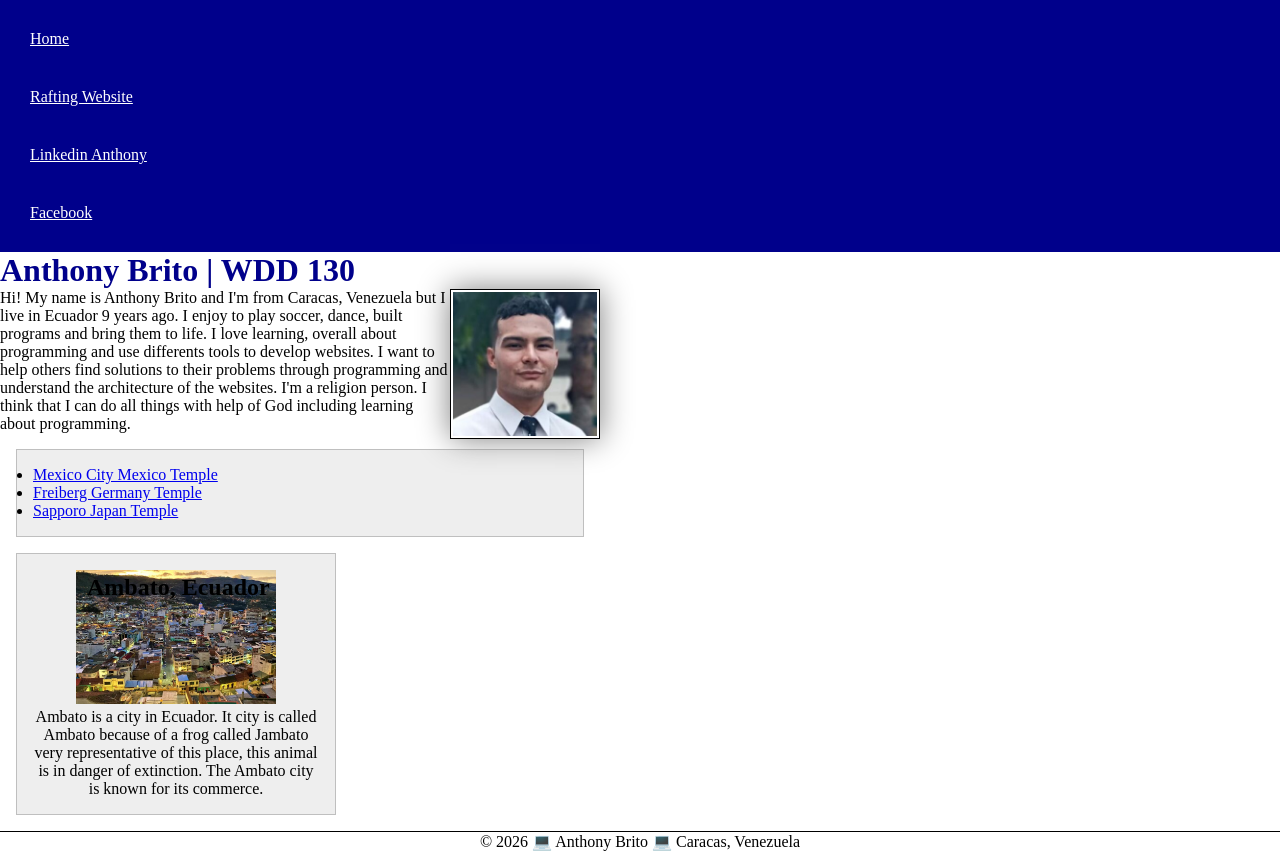
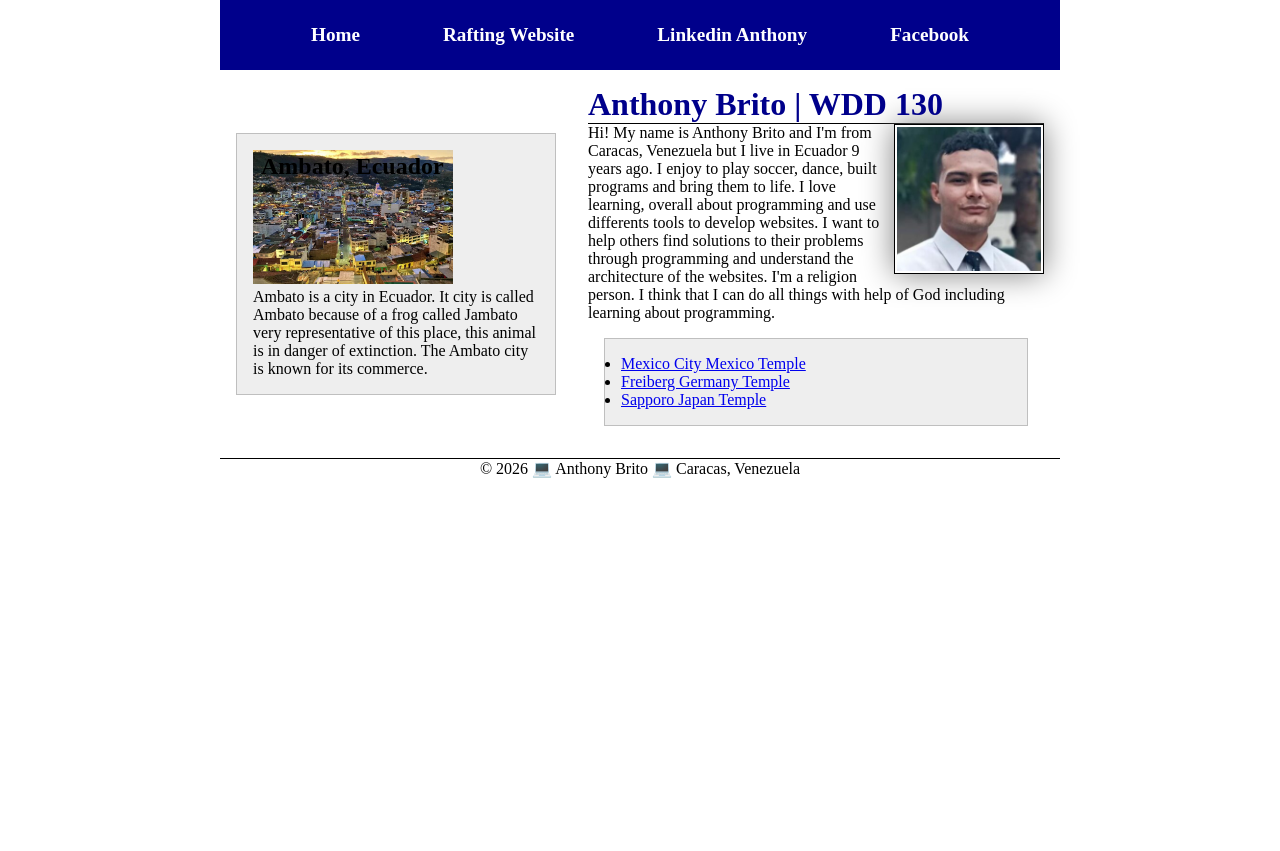
Before and after one commit to AnthonyBrito-dev/wdd130, a plain HTML site: page index.html in a window 1280 px wide. After the commit the page ends 800 px from the top, so only its background shows below. Drawn offline with Linux system fonts and the light colour scheme.

Commit message:
Week 4 activity and updating index.html with grid

```diff
--- a/index.html
+++ b/index.html
@@ -20,6 +20,7 @@
         </nav>
     </header>
 
+    <div class="grid">
         <main>
             <h1>Anthony Brito | WDD 130</h1>
             <img src="images/profile.jpg" alt="My name is Anthony Brito" width="200">
@@ -41,6 +42,7 @@
             <img src="images/ambato-city.jpg" alt="Ambato city">
             <p>Ambato is a city in Ecuador. It city is called Ambato because of a frog called Jambato very representative of this place, this animal is in danger of extinction. The Ambato city is known for its commerce.</p>
         </aside>
+    </div>
 
     <footer>
         <p>© 2026 &#128187; Anthony Brito &#128187; Caracas, Venezuela</p>
--- a/styles/styles.css
+++ b/styles/styles.css
@@ -11,16 +11,23 @@
 
 nav {
     background-color: var(--heading-color);
-    padding: 10px;
+    padding: 1rem;
+    display: flex;
+    justify-content: space-evenly;
+    align-items: center;
 }
 
 nav a {
+    display: block;
     color: white;
-    display: block;
-    padding: 20px;
+    padding: 0.5rem;
+    text-decoration: none;
+    font-size: 1.2rem;
+    font-weight: 700;
 }
 
 h1 {
+    border-bottom: 1px solid black;
     color: var(--heading-color);
 }
 
@@ -34,13 +41,15 @@ main img {
 }
 
 main {
-    max-width: 600px;
+    grid-column: 2/3;
+    margin: 1rem;
 }
 
 aside {
+    width: 20rem;
     position: relative;
-    width: 20rem;
-    text-align: center;
+    grid-column: 1/2;
+    grid-row: 1/2;
 }
 
 aside img {
@@ -50,14 +59,21 @@ aside img {
 
 aside h2 {
     position: absolute;
-    top: 20px;
-    left: 70px;
+    top: 1.2rem;
+    left: 1.5rem;
 }
 
 footer {
     margin-top: 15px;
     border-top: var(--border);
     text-align: center;
+}
+
+header,
+footer,
+.grid {
+    max-width: 840px;
+    margin: 0 auto;
 }
 
 /*Class selectors*/
@@ -68,3 +84,8 @@ footer {
     background-color: #eee;
     color: #000;
 }
+
+.grid {
+    display: grid;
+    align-items: center;
+}
```
Also changed, not shown: week04/styles/layout-exercises.css (+8 -3 lines). Lines whose indentation alone changed are shown as unchanged.
